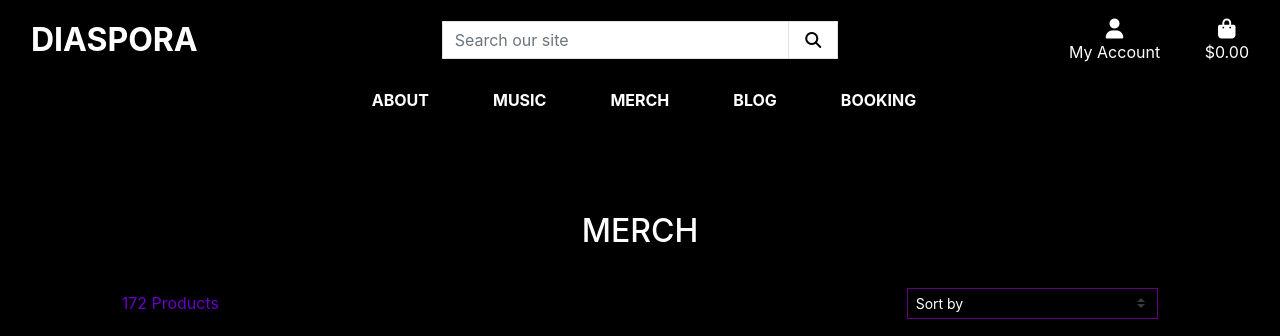
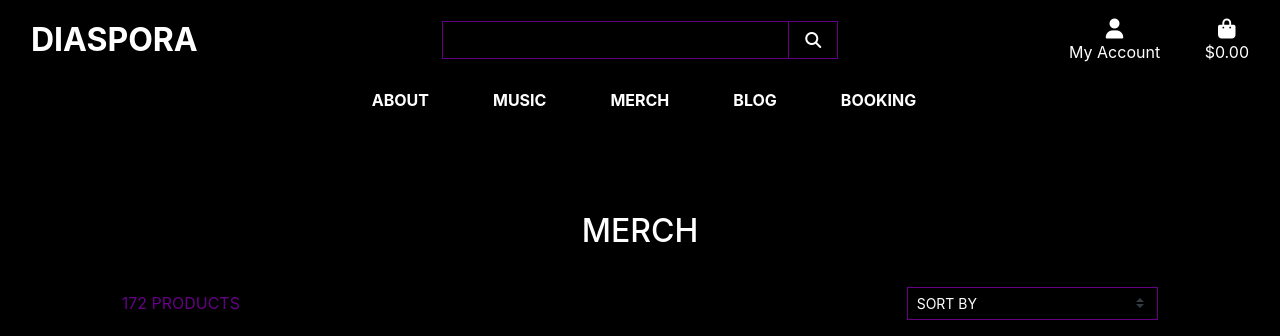
Before and after one commit to J-A-S-M-I-N-J/diaspora, a Django app: page /products/ in a window 1280 px wide. Shown: the top 336 px of the page. Run offline with Django 3.2, Linux system fonts and the light colour scheme; data comes from the database, SQL or seed files in the repository; parts of the project's set-up code (start-up, migrations or seed data) failed here and were passed over; some libraries are stand-ins or nearby versions.

Commit message:
add some css and testing out different styles and colors

```diff
--- a/products/templates/products/products.html
+++ b/products/templates/products/products.html
@@ -22,8 +22,8 @@
             <div class="product-container col-10 offset-1">
                 <div class="row mt-1 mb-2">
                     <div class="col-12 col-md-6 my-auto order-md-last d-flex justify-content-center justify-content-md-end">
-                        <div class="sort-select-wrapper w-50">
-                            <select id="sort-selector" class="custom-select bg-black text-white custom-select-sm rounded-0 border border-white border-{% if current_sorting != 'None_None' %}info{% else %}black{% endif %}">
+                        <div class="sort-select-wrapper border-white w-50">
+                            <select id="sort-selector" class="custom-select bg-black text-white text-uppercase custom-select-sm rounded-0 border-white border-{% if current_sorting != 'None_None' %}info{% else %}black{% endif %}">
                                 <option value="reset" {% if current_sorting == 'None_None' %}selected{% endif %}>Sort by</option>
                                 <option value="price_asc" {% if current_sorting == 'price_asc' %}selected{% endif %}>Price (low to high)</option>
                                 <option value="price_desc" {% if current_sorting == 'price_desc' %}selected{% endif %}>Price (high to low)</option>
@@ -33,7 +33,7 @@
                         </div>
                     </div>
                     <div class="col-12 col-md-6 order-md-first">
-                        <p class="text-purple mt-3 text-center text-md-left">
+                        <p class="text-purple text-uppercase mt-3 text-center text-md-left">
                             {% if search_term or current_sorting != 'None_None' %}
                                 <span class="small"><a href="{% url 'products' %}"></a></span>
                             {% endif %}
@@ -55,12 +55,12 @@
                                 </a>
                                 {% endif %}
                                 <div class="card-body bg-black">
-                                    <p class="mb-1 text-white text-center bg-black">{{ product.name }}</p>
+                                    <p class="mb-1 text-white text-uppercase font-weight-bold text-center bg-black">{{ product.name }}</p>
                                 </div>
                                 <div class="card-footer bg-black pt-0 border-0 text-center">
                                     <div class="row">
                                         <div class="col">
-                                            <p class="lead mb-0 text-center text-white font-weight-bold">${{ product.price }}</p>
+                                            <p class="lead mb-0 text-center text-white">${{ product.price }}</p>
                                         </div>
                                     </div>
                                 </div>
--- a/static/css/base.css
+++ b/static/css/base.css
@@ -64,6 +64,14 @@ body {
     border: 1px solid rgb(101, 0, 132) !important;
 }
 
+.border-white-w {
+    border: 1px solid rgb(255, 255, 255) !important;
+}
+
+.border-black {
+    border: 1px solid rgb(0, 0, 0) !important;
+}
+
 .text-black {
     color: rgb(0, 0, 0)
 }
@@ -83,7 +91,7 @@ body {
 }
 
 .text-purple {
-    color: rgb(103, 0, 199);
+    color: rgb(101, 0, 132);
 }
 
 .btt-button {
--- a/templates/base.html
+++ b/templates/base.html
@@ -46,10 +46,10 @@
             <div class="col-12 col-lg-4 my-auto py-1 py-lg-0">
                 <form method="GET" action="{% url 'products' %}">
                     <div class="input-group w-100">
-                        <input class="form-control border border-black rounded-0" type="text" name="q" placeholder="Search our site">
+                        <input class="form-control bg-black text-black border border-white rounded-0" type="text" name="q" placeholder="">
                         <div class="input-group-append">
-                            <button class="form-control btn btn-white border border-black rounded-0" type="submit">
-                                <span class="icon">
+                            <button class="form-control btn btn-black border border-white rounded-0" type="submit">
+                                <span class="icon text-white">
                                     <i class="fas fa-search"></i>
                                 </span>
                             </button>
--- a/templates/includes/mobile-top-header.html
+++ b/templates/includes/mobile-top-header.html
@@ -8,9 +8,9 @@
     <div class="dropdown-menu border-0 w-100 p-3 rounded-0 my-0" aria-labelledby="mobile-search">
         <form class="form" method="GET" action="{% url 'products' %}">
             <div class="input-group w-100">
-                <input class="form-control border border-white text-white rounded-0" type="text" name="q" placeholder="Search">
+                <input class="form-control border border-black text-black rounded-0" type="text" name="q" placeholder="Search">
                 <div class="input-group-append">
-                    <button class="form-control form-control btn btn-white border border-white rounded-0" type="submit">
+                    <button class="form-control form-control btn btn-white border border-black text-black rounded-0" type="submit">
                         <span class="icon">
                             <i class="fas fa-search"></i>
                         </span>
```
